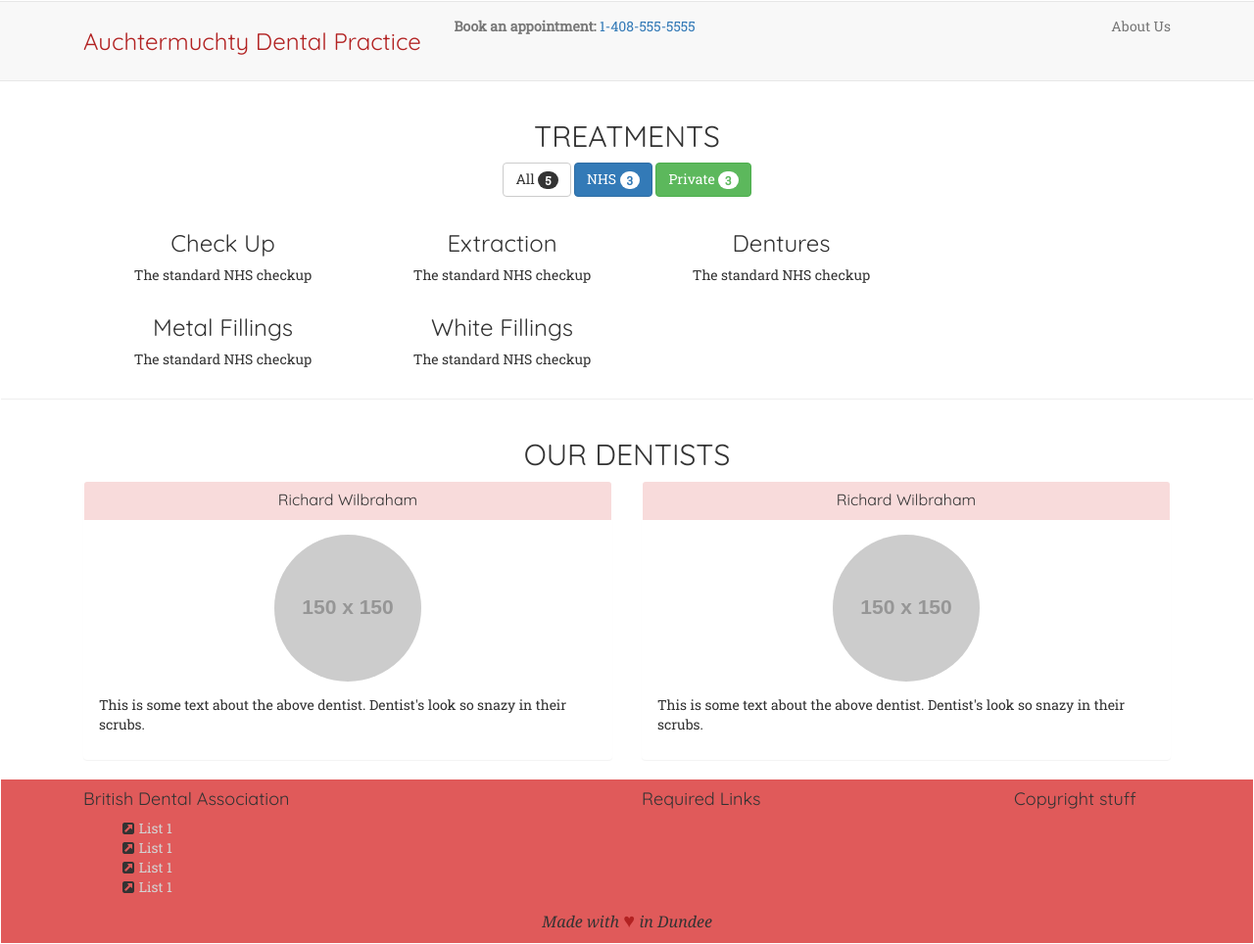
After one commit to janewilson90/muchty, a PHP site: page /about.php in a window 1280 px wide. The commit adds this page. Shown: the whole page at 98% size. Run offline with PHP 8.4, Linux system fonts and the light colour scheme; grey boxes labelled with a size stand in for pictures from a placeholder-image service; some libraries are stand-ins or nearby versions.

Commit message:
Treatment filters, our dentists, many things

```diff
--- /dev/null
+++ b/about.php
@@ -0,0 +1,88 @@
+<?php include("header.php"); ?>
+
+
+<div class="row">
+
+  <div class="container">
+
+    <h2 class="main-heading">Treatments</h2>
+
+      <div class="treatments-key col-md-10 col-md-offset-1">
+        <button class="treatment-btn btn btn-default current" data-filter="*">All
+          <span class="treatment-badge badge">4</span>
+        </button>
+        <button class="treatment-btn btn btn-primary" data-filter=".nhs">NHS
+          <span class="treatment-badge badge">4</span>
+        </button>
+        <button class="treatment-btn btn btn-success" data-filter=".private">Private
+          <span class="treatment-badge badge">4</span>
+        </button>
+      </div>
+
+      <div class="treatment-grid col-md-12">
+        <div class="col-md-3 treatment-item nhs">
+          <h3>Check Up</h3>
+          <p>The standard NHS checkup</p>
+        </div>
+
+        <div class="col-md-3 treatment-item nhs private">
+          <h3>Extraction</h3>
+          <p>The standard NHS checkup</p>
+        </div>
+
+        <div class="col-md-3 treatment-item private">
+          <h3>Dentures</h3>
+          <p>The standard NHS checkup</p>
+        </div>
+
+        <div class="col-md-3 treatment-item nhs">
+          <h3>Metal Fillings</h3>
+          <p>The standard NHS checkup</p>
+        </div>
+
+        <div class="col-md-3 treatment-item private">
+          <h3>White Fillings</h3>
+          <p>The standard NHS checkup</p>
+        </div>
+
+      </div>
+
+  </div>
+
+</div>
+
+<hr />
+
+<div class="row">
+  <div class="container">
+
+    <h2 class="main-heading">Our Dentists</h2>
+
+    <div class="col-sm-12 col-md-6">
+      <div class="panel our-dentists">
+        <div class="panel-heading">
+          <h3 class="panel-title">Richard Wilbraham</h3>
+        </div>
+        <div class="panel-body">
+          <img class="dentist-img" alt="Richard Wilbraham" src="http://placehold.it/150x150">
+          <p>This is some text about the above dentist. Dentist's look so snazy in their scrubs.</p>
+        </div>
+      </div>
+    </div>
+
+    <div class="col-sm-12 col-md-6">
+      <div class="panel our-dentists">
+        <div class="panel-heading">
+          <h3 class="panel-title">Richard Wilbraham</h3>
+        </div>
+        <div class="panel-body">
+          <img class="dentist-img img-responsive" alt="Richard Wilbraham" src="http://placehold.it/150x150">
+          <p>This is some text about the above dentist. Dentist's look so snazy in their scrubs.</p>
+        </div>
+      </div>
+    </div>
+
+  </div>
+</div>
+
+<?php include("footer.php"); ?>
--- a/footer.php
+++ b/footer.php
@@ -34,5 +34,10 @@
 <!-- jQuery (necessary for Bootstrap's JavaScript plugins) -->
 <script src="https://ajax.googleapis.com/ajax/libs/jquery/1.11.3/jquery.min.js"></script>
 <script src="https://maxcdn.bootstrapcdn.com/bootstrap/3.3.6/js/bootstrap.min.js" integrity="sha384-0mSbJDEHialfmuBBQP6A4Qrprq5OVfW37PRR3j5ELqxss1yVqOtnepnHVP9aJ7xS" crossorigin="anonymous"></script>
+
+<!--isotope-->
+<script src="https://cdnjs.cloudflare.com/ajax/libs/jquery.isotope/2.2.2/isotope.pkgd.min.js"></script>
+
+<script src="js/scripts.js"></script>
 </body>
 </html>
--- a/header.php
+++ b/header.php
@@ -16,7 +16,6 @@
   <!--muchty-->
   <link rel="stylesheet" href="stylesheets/muchty.css">
 
-  <scripts src="js/scripts.js"></scripts>
 
 
   <!-- HTML5 shim and Respond.js for IE8 support of HTML5 elements and media queries -->
@@ -38,14 +37,18 @@
                 <span class="icon-bar"></span>
                 <span class="icon-bar"></span>
               </button>
-              <p class="navbar-text"><a class="navbar-brand" href="#">Auchtermuchty Dental Practice</a></p>
-              <p class="navbar-text header-book"><strong>Book an appointment:</strong> <a href="tel:1-408-555-5555">1-408-555-5555</a></p>
+              <p class="navbar-text">
+                <a class="navbar-brand" href="index.php">Auchtermuchty Dental Practice</a>
+                  <span class="header-book">
+                    <strong>Book an appointment:</strong> <a href="tel:1-408-555-5555">1-408-555-5555</a>
+                  </span>
+              </p>
             </div>
 
             <!-- Collect the nav links, forms, and other content for toggling -->
             <div class="collapse navbar-collapse" id="header-nav">
               <ul class="nav navbar-nav navbar-right">
-                <li><a href="#">About Us</a></li>
+                <li><a href="about.php">About Us</a></li>
               </ul>
             </div><!-- /.navbar-collapse -->
           </div><!-- /.container -->
--- a/js/scrips.js
+++ /dev/null
@@ -1,5 +0,0 @@
-$(document).ready(function animateHeart() {
-    $('span.heart').animate({
-        fontSize: $('span.heart').css('fontSize') == '12px' ? '16px' : '12px'
-    }, 500, animateHeart);
-});
--- /dev/null
+++ b/js/scripts.js
@@ -0,0 +1,36 @@
+(function() {
+  $(function() {
+    var grid, nhsLength, privateLength, treatmentLength;
+    treatmentLength = $(".treatment-item").length;
+    nhsLength = $(".treatment-item.nhs").length;
+    privateLength = $(".treatment-item.private").length;
+    $(".treatment-btn[data-filter='.nhs']").find(".treatment-badge").text(nhsLength);
+    $(".treatment-btn[data-filter='.private']").find(".treatment-badge").text(privateLength);
+    $(".treatment-btn[data-filter='*']").find(".treatment-badge").text(treatmentLength);
+    grid = $(".treatment-grid");
+    grid.isotope({
+      filter: '*',
+      animationOptions: {
+        duration: 750,
+        easing: 'linear',
+        queue: false
+      }
+    });
+    $(".treatment-btn").click(function() {
+      var selector;
+      $(".treatment-btn .current").removeClass("current");
+      $(this).addClass("current");
+      selector = $(this).attr("data-filter");
+      grid.isotope({
+        filter: selector,
+        animationOptions: {
+          duration: 750,
+          easing: 'linear',
+          queue: false
+        }
+      });
+      return false;
+    });
+  });
+
+}).call(this);
--- a/sass/_mixins.sass
+++ b/sass/_mixins.sass
@@ -107,7 +107,6 @@
       color: $color
       text-decoration: none
 
-
 =love-dundee($size1, $size2, $text-align)
   font: italic $size1 Georgia
   text-align: $text-align
--- a/sass/_settings.sass
+++ b/sass/_settings.sass
@@ -4,3 +4,5 @@ $muchty-red: #b22222
 $muchty-red-light: lighten($muchty-red, 20%)
 $muchty-red-lighter: lighten($muchty-red, 50%)
 $muchty-red-dark: darken($muchty-red, 20%)
+
+$light-grey: #d3d3d3
--- a/sass/muchty.sass
+++ b/sass/muchty.sass
@@ -19,17 +19,45 @@ body
     font-weight: 400
     font-size: 24px
     color: $muchty-red
+
   .header-book
+    padding: 15px 15px
     @include vertical-align
-    padding: 12px 15px
 
-.row.appointments
-  background-color: $muchty-red-lighter
-  text-align: center
-  padding: 1em 0 2em 0
+.row
+  .appointments
+    background-color: $muchty-red-lighter
+    text-align: center
+    padding: 1em 0 2em 0
 
 .panel-title .fa
   margin-right: 0.5em
+
+.main-heading
+  text-transform: uppercase
+  text-align: center
+
+.treatments-key
+  text-align: center
+  margin-bottom: 1em
+
+.treatment-grid
+  text-align: center
+  .treatment-item
+
+
+.our-dentists
+  .panel-heading
+    background-color: $muchty-red-lighter
+    text-align: center
+    h3
+      color: #333333
+  .panel-body
+    .dentist-img
+      @include circle
+      display: block
+      margin: 0 auto 1em auto
+
 
 .link-list
   @include link-list("\f14c", 1.2em, #d3d3d3)
--- a/stylesheets/muchty.css
+++ b/stylesheets/muchty.css
@@ -15,7 +15,7 @@ body {
   font-size: 24px;
   color: #b22222; }
 .navbar-header .header-book {
-  padding: 12px 15px; }
+  padding: 15px 15px; }
   .navbar-header .header-book:before {
     content: "";
     display: inline-block;
@@ -23,13 +23,34 @@ body {
     height: 100%;
     width: 0.1px; }
 
-.row.appointments {
+.row .appointments {
   background-color: #f8dbdb;
   text-align: center;
   padding: 1em 0 2em 0; }
 
 .panel-title .fa {
   margin-right: 0.5em; }
+
+.main-heading {
+  text-transform: uppercase;
+  text-align: center; }
+
+.treatments-key {
+  text-align: center;
+  margin-bottom: 1em; }
+
+.treatment-grid {
+  text-align: center; }
+
+.our-dentists .panel-heading {
+  background-color: #f8dbdb;
+  text-align: center; }
+  .our-dentists .panel-heading h3 {
+    color: #333333; }
+.our-dentists .panel-body .dentist-img {
+  border-radius: 100%;
+  display: block;
+  margin: 0 auto 1em auto; }
 
 .link-list {
   list-style-type: none; }
@@ -56,9 +77,6 @@ body {
   padding: 4px;
   -webkit-transition: color 300ms, background 300ms;
   transition: color 300ms, background 300ms;
-  -webkit-border-radius: 2px;
-  -moz-border-radius: 2px;
-  -ms-border-radius: 2px;
   border-radius: 2px;
   font-weight: 400; }
   .casper:hover {
@@ -91,37 +109,20 @@ footer {
     color: firebrick; }
   .love-dundee .pulse {
     -webkit-animation: pulse 1s linear infinite;
-    -moz-animation: pulse 1s linear infinite;
     -ms-animation: pulse 1s linear infinite;
     animation: pulse 1s linear infinite; }
 @keyframes "pulse" {
   0% {
     -webkit-transform: scale(1.1);
-    -moz-transform: scale(1.1);
-    -o-transform: scale(1.1);
     -ms-transform: scale(1.1);
     transform: scale(1.1); }
   50% {
     -webkit-transform: scale(0.8);
-    -moz-transform: scale(0.8);
-    -o-transform: scale(0.8);
     -ms-transform: scale(0.8);
     transform: scale(0.8); }
   100% {
     -webkit-transform: scale(1);
-    -moz-transform: scale(1);
-    -o-transform: scale(1);
     -ms-transform: scale(1);
-    transform: scale(1); } }
-@-moz-keyframes pulse {
-  0% {
-    -moz-transform: scale(1.1);
-    transform: scale(1.1); }
-  50% {
-    -moz-transform: scale(0.8);
-    transform: scale(0.8); }
-  100% {
-    -moz-transform: scale(1);
     transform: scale(1); } }
 @-webkit-keyframes "pulse" {
   0% {
@@ -143,3 +144,5 @@ footer {
   100% {
     -ms-transform: scale(1);
     transform: scale(1); } }
+
+/*# sourceMappingURL=muchty.css.map */
```
Also changed, not shown: stylesheets/muchty.min.css (+1 -1 lines), why-us.php (deleted, +0 -43 lines), 1 other file.
